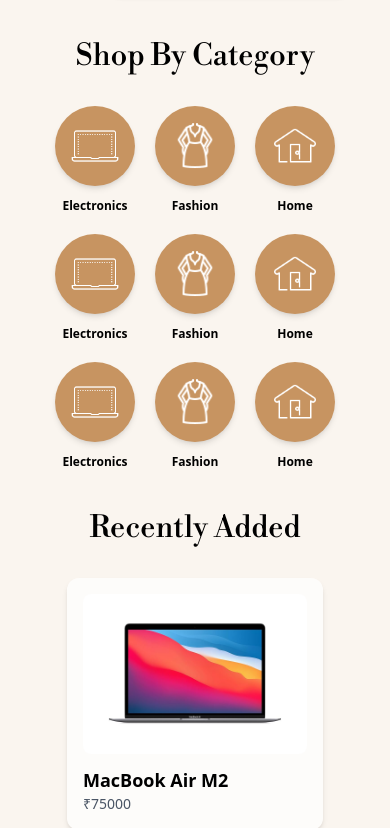
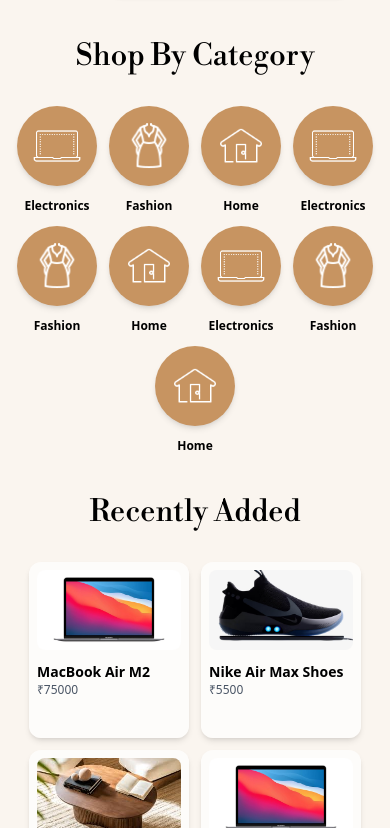
Before and after one commit to ruhanikapoor/thryft, an Angular app: page /home in a window 390 px wide. Shown: the part 936-1764 px from the top of the page. Built offline with nearby package versions, Linux system fonts and the light colour scheme; a web font is replaced by a local one.

Commit message:
fix: responsive layout

```diff
--- a/src/app/ui/card/card.html
+++ b/src/app/ui/card/card.html
@@ -1,12 +1,12 @@
 @if(isListingPreview(cardData)){
-<div class="bg-white/70 rounded-xl shadow-md hover:shadow-lg cursor-pointer transition-all p-4 w-64">
+<div class="bg-white/70 rounded-xl shadow-md hover:shadow-lg cursor-pointer transition-all p-2 h-44 w-40 md:p-4 md:w-64 md:h-72">
   <img
     [src]="cardData.imageUrls[0]"
     alt="{{ cardData.title }}"
-    class="rounded-lg w-full h-40 object-cover"
+    class="rounded-lg w-full h-20 md:h-40 object-cover"
   />
-  <h3 class="mt-3 text-lg font-semibold">{{ cardData.title }}</h3>
-  <p class="text-gray-600 text-sm">₹{{ cardData.price }}</p>
+  <h3 class="mt-3 text-sm md:text-lg font-semibold">{{ cardData.title }}</h3>
+  <p class="text-gray-600 text-xs md:text-sm">₹{{ cardData.price }}</p>
 </div>
 } @else {
 <div class="flex flex-col items-center justify-center cursor-pointer">
--- a/src/app/ui/group/group.html
+++ b/src/app/ui/group/group.html
@@ -1,6 +1,6 @@
 <div class="flex flex-col w-full gap-2 items-center justify-center">
     <h2 class="text-3xl libre-bodoni my-6">{{title}}</h2>
-    <div class="flex gap-5 flex-wrap justify-center">
+    <div class="flex gap-3 md:gap-5 flex-wrap justify-center">
       @for (item of items; track item.id){
         <app-card [cardData] = "item"></app-card>
       }
```
